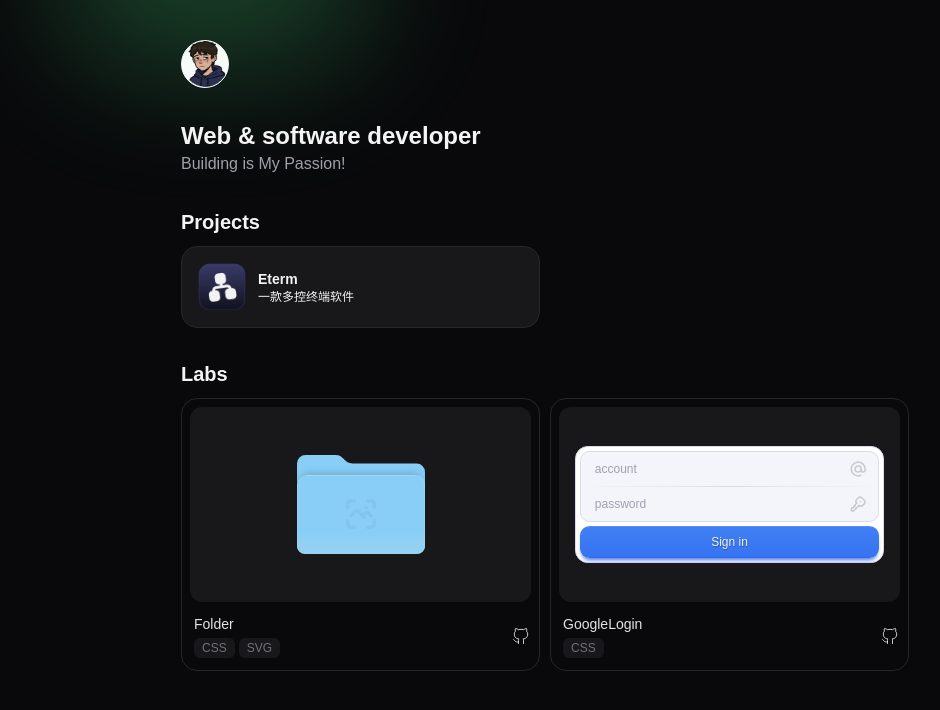
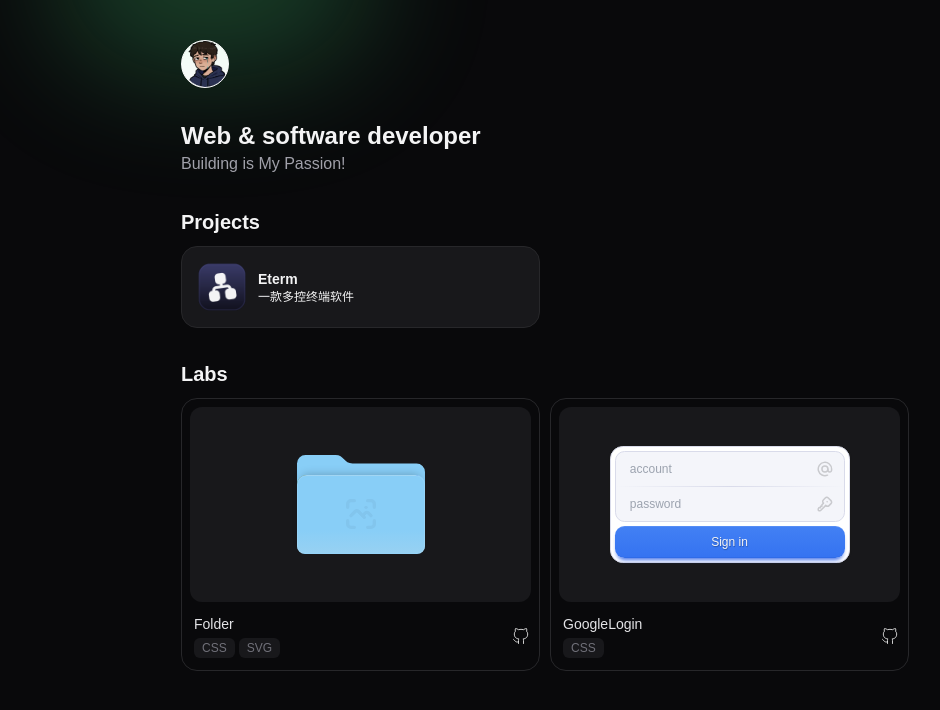
Before and after one commit to oopserian/oopserian.github.io, a React (Vite) app: page / in a window 1280 px wide. Shown: the top 710 px of the page, without its empty margins (95-1035 px from the left). Built offline with nearby package versions, Linux system fonts and the light colour scheme.

Commit message:
chore:login lab

```diff
--- a/src/data/labs/google-login/style.css
+++ b/src/data/labs/google-login/style.css
@@ -8,6 +8,7 @@
 
     .sign-wrap {
         width: 100%;
+        max-width: 15rem;
     }
 
     .input-wrap {
```
